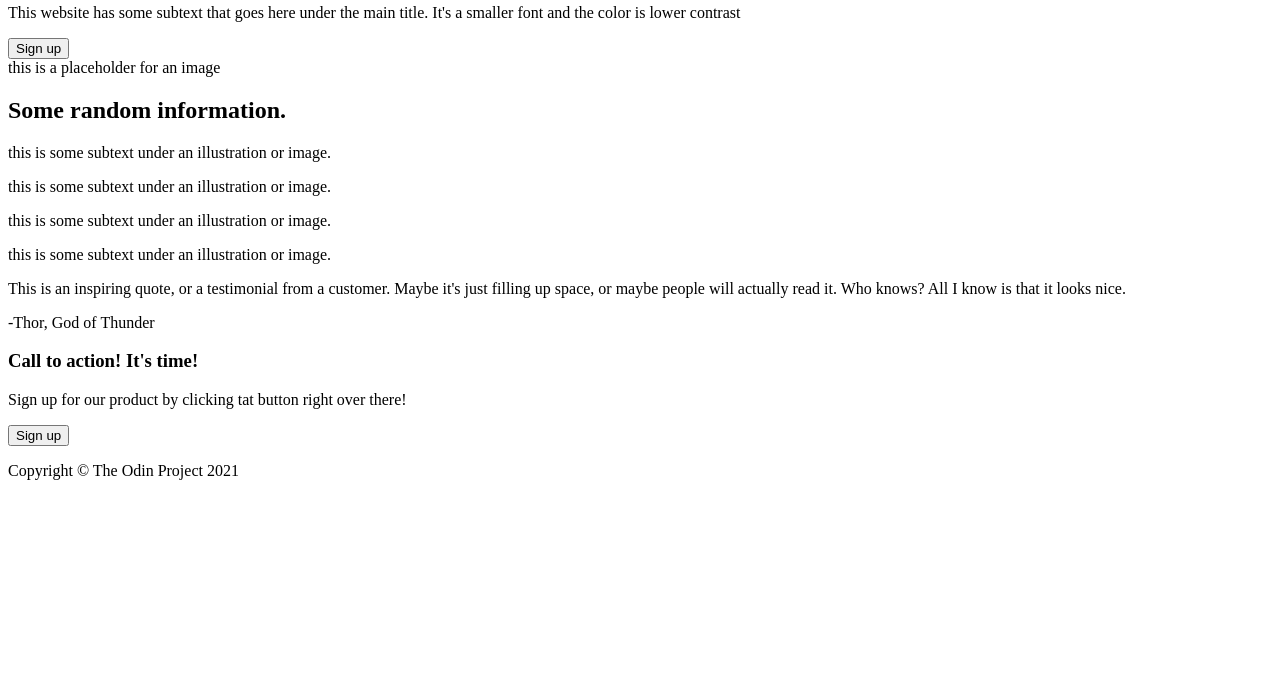
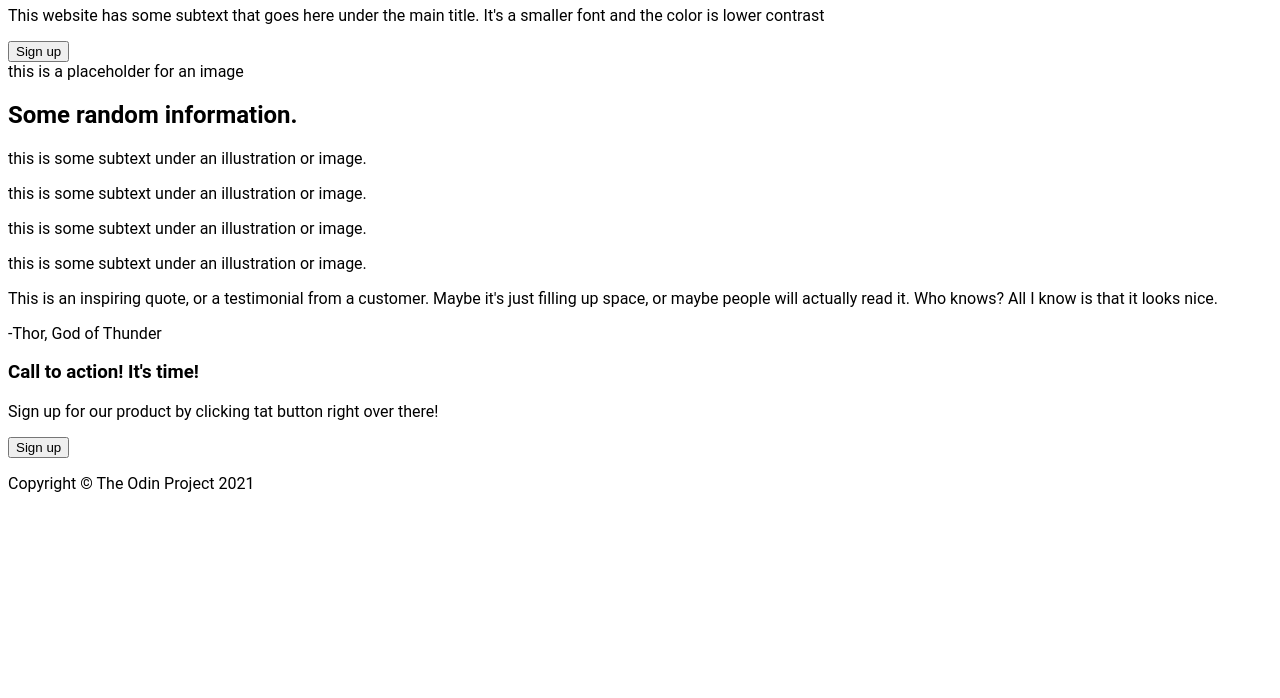
Before and after one commit to vcgmchen/odin-landing-page, a plain HTML site: page index.html in a window 1280 px wide. Shown: the part 102-800 px from the top of the page. Drawn offline with Linux system fonts and the light colour scheme.

Commit message:
Add style sheet reference and initial text styling

```diff
--- a/index.html
+++ b/index.html
@@ -4,6 +4,7 @@
     <meta charset="UTF-8">
     <meta name="viewport" content="width=device-width, initial-scale=1.0">
     <title>Odin Landing Page</title>
+    <link rel="stylesheet" href="style.css">
 </head>
 <body>
     <div class="header">
--- a/style.css
+++ b/style.css
@@ -0,0 +1,8 @@
+/* Both universal selector & body selector can be used to apply font styling to the whole page. */
+/* Body styles may or may not be inherited by children.
+   Whereas * selects every single element.
+*/
+/* I used _____ because ... */
+body {
+    font-family: 'Roboto', sans-serif;
+}
```
Also changed, not shown: 01.png (added), 02.png (added).
